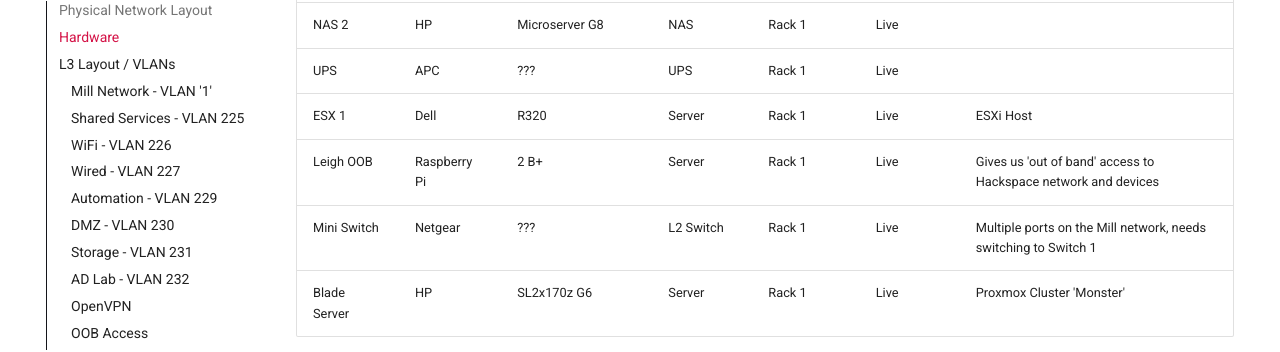
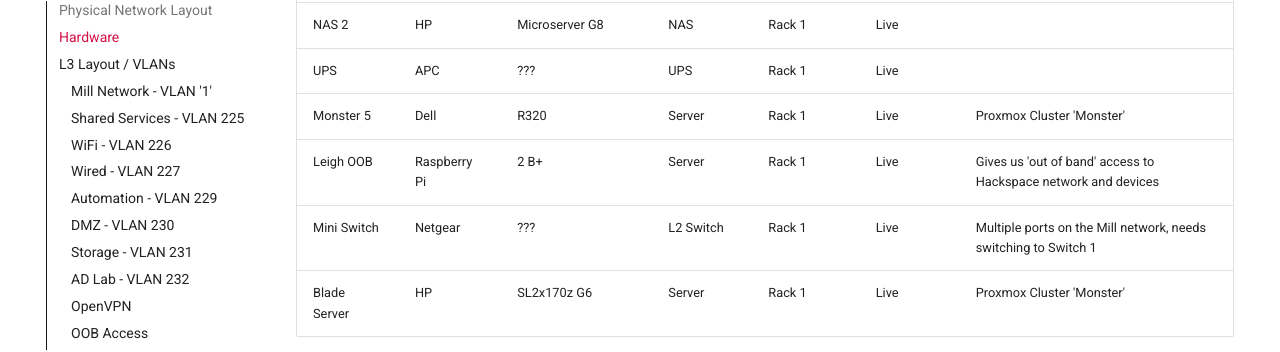
Before and after one commit to leigh-hackspace/HackspaceWiki, an MkDocs documentation site: the page built from docs/infrastructure/network_layout.md, in a window 1280 px wide and 900 px high, scrolled down 1214 px. Shown: the part 152-504 px from the top of the window. Built offline with MkDocs 1.6.1 and Material for MkDocs 9.7.7, drawn with Linux system fonts in a browser that asks for light colours; comment, search, counter and statistics services are not loaded; the version menu is left out.

Commit message:
Update Monster5 details

```diff
--- a/docs/infrastructure/network_layout.md
+++ b/docs/infrastructure/network_layout.md
@@ -70,7 +70,7 @@
 | NAS 1        | QNAP         | TS-431+                 | NAS       | Rack 1        | Live   |                                                                 |
 | NAS 2        | HP           | Microserver G8          | NAS       | Rack 1        | Live   |                                                                 |
 | UPS          | APC          | ???                     | UPS       | Rack 1        | Live   |                                                                 |
-| ESX 1        | Dell         | R320                    | Server    | Rack 1        | Live   | ESXi Host                                                       |
+| Monster 5    | Dell         | R320                    | Server    | Rack 1        | Live   | Proxmox Cluster 'Monster'                                       |
 | Leigh OOB    | Raspberry Pi | 2 B+                    | Server    | Rack 1        | Live   | Gives us 'out of band' access to Hackspace network and devices  |
 | Mini Switch  | Netgear      | ???                     | L2 Switch | Rack 1        | Live   | Multiple ports on the Mill network, needs switching to Switch 1 |
 | Blade Server | HP           | SL2x170z G6             | Server    | Rack 1        | Live   | Proxmox Cluster 'Monster'                                       |
```
